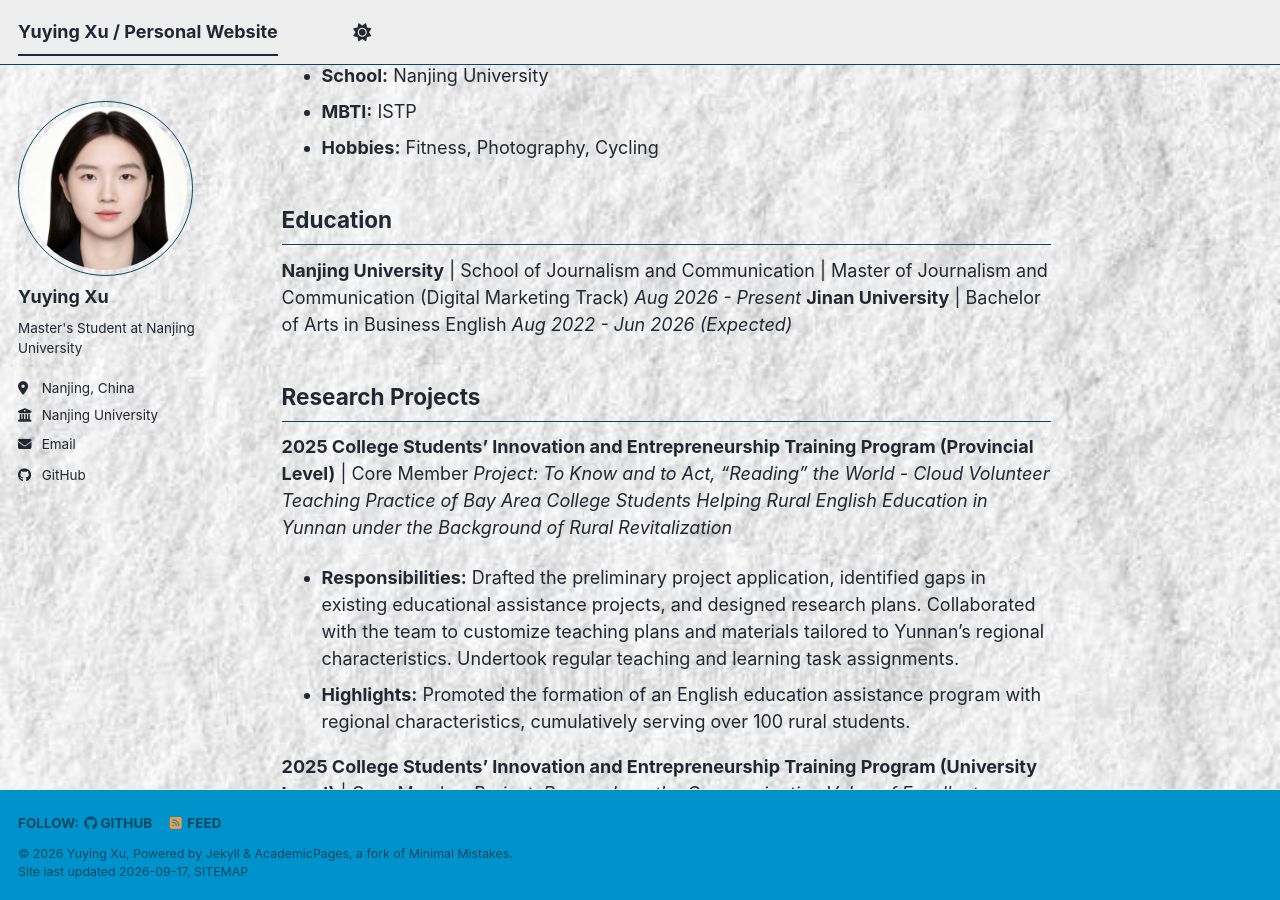
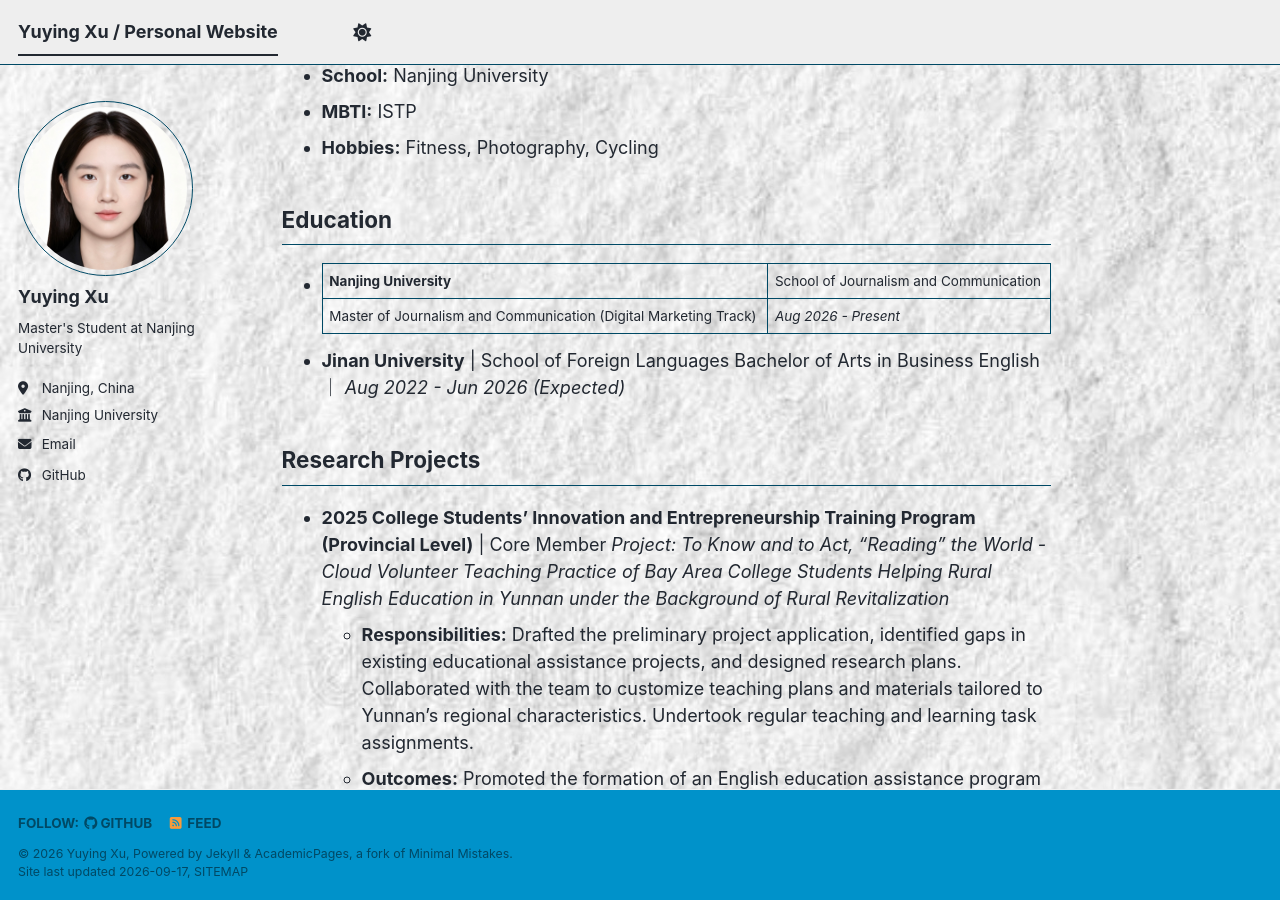
Before and after one commit to XuYuying2026/XuYuying2026.github.io, a Jekyll site: the page built from _pages/about.md, in a window 1280 px wide and 900 px high, scrolled down 308 px. Built offline with Jekyll 4.4.1, drawn with Linux system fonts in a browser that asks for light colours; a style sheet for code colours, icons or effects is not loaded.

Commit message:
Refactor education and research project sections

```diff
--- a/_pages/about.md
+++ b/_pages/about.md
@@ -17,22 +17,23 @@ My academic interests focus on international business communication, cross-cultu
 
 ## Education
 
-**Nanjing University** | School of Journalism and Communication | Master of Journalism and Communication (Digital Marketing Track)
-*Aug 2026 - Present*
-**Jinan University** | Bachelor of Arts in Business English
-*Aug 2022 - Jun 2026 (Expected)*
+- **Nanjing University** | School of Journalism and Communication
+  Master of Journalism and Communication (Digital Marketing Track) | *Aug 2026 - Present*
+- **Jinan University** | School of Foreign Languages
+  Bachelor of Arts in Business English ｜ *Aug 2022 - Jun 2026 (Expected)*
+
 
 ## Research Projects
 
-**2025 College Students' Innovation and Entrepreneurship Training Program (Provincial Level)** | Core Member
-*Project: To Know and to Act, "Reading" the World - Cloud Volunteer Teaching Practice of Bay Area College Students Helping Rural English Education in Yunnan under the Background of Rural Revitalization*
-- **Responsibilities:** Drafted the preliminary project application, identified gaps in existing educational assistance projects, and designed research plans. Collaborated with the team to customize teaching plans and materials tailored to Yunnan's regional characteristics. Undertook regular teaching and learning task assignments.
-- **Highlights:** Promoted the formation of an English education assistance program with regional characteristics, cumulatively serving over 100 rural students.
+- **2025 College Students' Innovation and Entrepreneurship Training Program (Provincial Level)** | Core Member
+  *Project: To Know and to Act, "Reading" the World - Cloud Volunteer Teaching Practice of Bay Area College Students Helping Rural English Education in Yunnan under the Background of Rural Revitalization*
+  - **Responsibilities:** Drafted the preliminary project application, identified gaps in existing educational assistance projects, and designed research plans. Collaborated with the team to customize teaching plans and materials tailored to Yunnan’s regional characteristics. Undertook regular teaching and learning task assignments.
+  - **Outcomes:** Promoted the formation of an English education assistance program with regional characteristics, cumulatively serving over 100 rural students.
 
-**2025 College Students' Innovation and Entrepreneurship Training Program (University Level)** | Core Member
-*Project: Research on the Communication Value of Excellent Traditional Chinese Culture - Taking Mazu Belief Customs in Taiwan as an Example*
-- **Responsibilities:** Led foreign literature review and theoretical framework construction. Designed quantitative questionnaires and conducted field investigations in Mazu belief activities across Matsu Islands, Hainan, and Guangdong. Collaborated on the spatiotemporal comprehensive mapping.
-- **Outcomes:** The number of valid samples collected from the questionnaire.
+- **2025 College Students' Innovation and Entrepreneurship Training Program (University Level)** | Core Member
+  *Project: Research on the Communication Value of Excellent Traditional Chinese Culture - Taking Mazu Belief Customs in Taiwan as an Example*
+  - **Responsibilities:** Led foreign literature review and theoretical framework construction. Designed quantitative questionnaires and conducted field investigations in Mazu belief activities across Matsu Islands, Hainan, and Guangdong. Collaborated on the spatiotemporal comprehensive mapping.
+  - **Outcomes:** The number of valid samples collected from the questionnaire.
 
 ## Internship Experience
 
```
